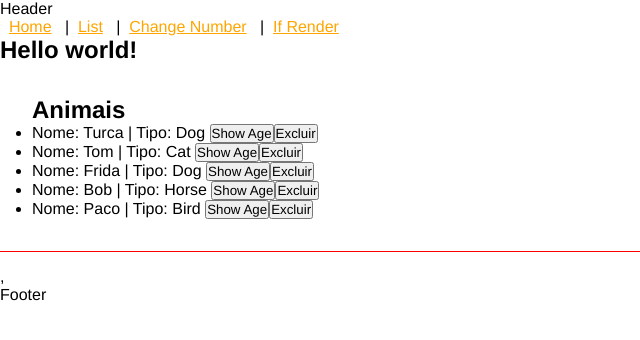
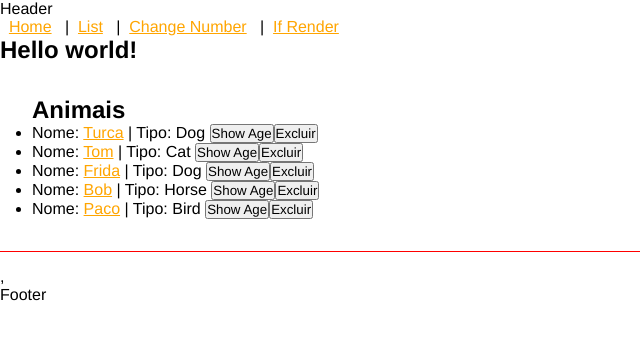
Before and after one commit to JhonatanLira/Curso-Angular-13, an Angular app: page /list in a window 1280 px wide. Shown: the top 340 px of the page, without its empty margins (0-640 px from the left). Built offline with nearby package versions, Linux system fonts and the light colour scheme; data requests are answered from the project's data file.

Commit message:
Dynamic router

```diff
--- a/src/app/Animal.ts
+++ b/src/app/Animal.ts
@@ -1,4 +1,5 @@
 export interface Animal{
+  id: number;
   name: string;
   type: string;
   age: number;
--- a/src/app/app-routing.module.ts
+++ b/src/app/app-routing.module.ts
@@ -4,9 +4,11 @@
 import { ListRenderComponent } from './components/list-render/list-render.component';
 import { ChangeNumberComponent } from './components/change-number/change-number.component';
 import { IfRenderComponent } from './components/if-render/if-render.component';
+import { ItemDetailComponent } from './components/item-detail/item-detail.component';
 const routes: Routes = [
   {path:'', component: FirstComponentComponent},
   {path:'list', component:ListRenderComponent},
+  {path:'list/:id', component:ItemDetailComponent },
   {path:'change-number', component:ChangeNumberComponent},
   {path:'if-render', component:IfRenderComponent},
 ];
--- a/src/app/app.module.ts
+++ b/src/app/app.module.ts
@@ -14,6 +14,7 @@
 import { ListRenderComponent } from './components/list-render/list-render.component';
 import { PipesComponent } from './components/pipes/pipes.component';
 import { TwoWayBindingComponent } from './components/two-way-binding/two-way-binding.component';
+import { ItemDetailComponent } from './components/item-detail/item-detail.component';
 
 @NgModule({
   declarations: [
@@ -27,7 +28,8 @@
     ChangeNumberComponent,
     ListRenderComponent,
     PipesComponent,
-    TwoWayBindingComponent
+    TwoWayBindingComponent,
+    ItemDetailComponent
   ],
   imports: [
     BrowserModule,
--- /dev/null
+++ b/src/app/components/item-detail/item-detail.component.html
@@ -0,0 +1,5 @@
+<div *ngIf="animal" class="class">
+  <p>ID:{{animal.id}}</p>
+  <h2>Nome:{{animal.name}}</h2>
+  <p>Tipo:{{animal.type}}</p>
+</div>
--- /dev/null
+++ b/src/app/components/item-detail/item-detail.component.ts
@@ -0,0 +1,25 @@
+import { Component } from '@angular/core';
+import { ActivatedRoute } from '@angular/router';
+
+import { Animal } from 'src/app/Animal';
+import { ListService } from 'src/app/services/list.service';
+
+@Component({
+  selector: 'app-item-detail',
+  templateUrl: './item-detail.component.html',
+  styleUrls: ['./item-detail.component.css']
+})
+export class ItemDetailComponent {
+  animal? : Animal;
+
+  constructor(private listService: ListService, private route:ActivatedRoute){
+    this.getAnimal();
+  }
+
+  getAnimal(){
+
+    const id = Number(this.route.snapshot.paramMap.get('id'));
+    this.listService.getItem(id).subscribe((animal) => (this.animal = animal));
+
+  }
+}
--- a/src/app/components/list-render/list-render.component.html
+++ b/src/app/components/list-render/list-render.component.html
@@ -1,7 +1,7 @@
 <div class="class">
   <h2>Animais</h2>
   <ul>
-    <li *ngFor="let animal of animals">Nome: {{animal.name}} |
+    <li *ngFor="let animal of animals">Nome: <a href="/list/{{animal.id}}">{{animal.name}}</a> |
       Tipo: {{animal.type}}
       <button (click)="showAge(animal)">Show Age</button>
       <button (click)="removerAnimal(animal)">Excluir</button>
--- a/src/app/components/list-render/list-render.component.ts
+++ b/src/app/components/list-render/list-render.component.ts
@@ -10,12 +10,6 @@
 })
 export class ListRenderComponent {
 animals: Animal[] =[];
-
-animal:Animal = {
-  "name":"Teste",
-  "type":"Alguma coisa",
-  "age":10
-}
 
 animalDetail = '';
 
--- a/src/app/services/list.service.ts
+++ b/src/app/services/list.service.ts
@@ -19,4 +19,9 @@
   getAll():Observable<Animal[]>{
     return this.http.get<Animal[]>(this.apiUrl);
   }
+
+  getItem(id: number): Observable<Animal>{
+
+    return this.http.get<Animal>(`${this.apiUrl}/${id}`);
+  }
 }
```
Also changed, not shown: src/app/components/item-detail/item-detail.component.css (added), 2 other files (tests, documents, lock files or other folders).
